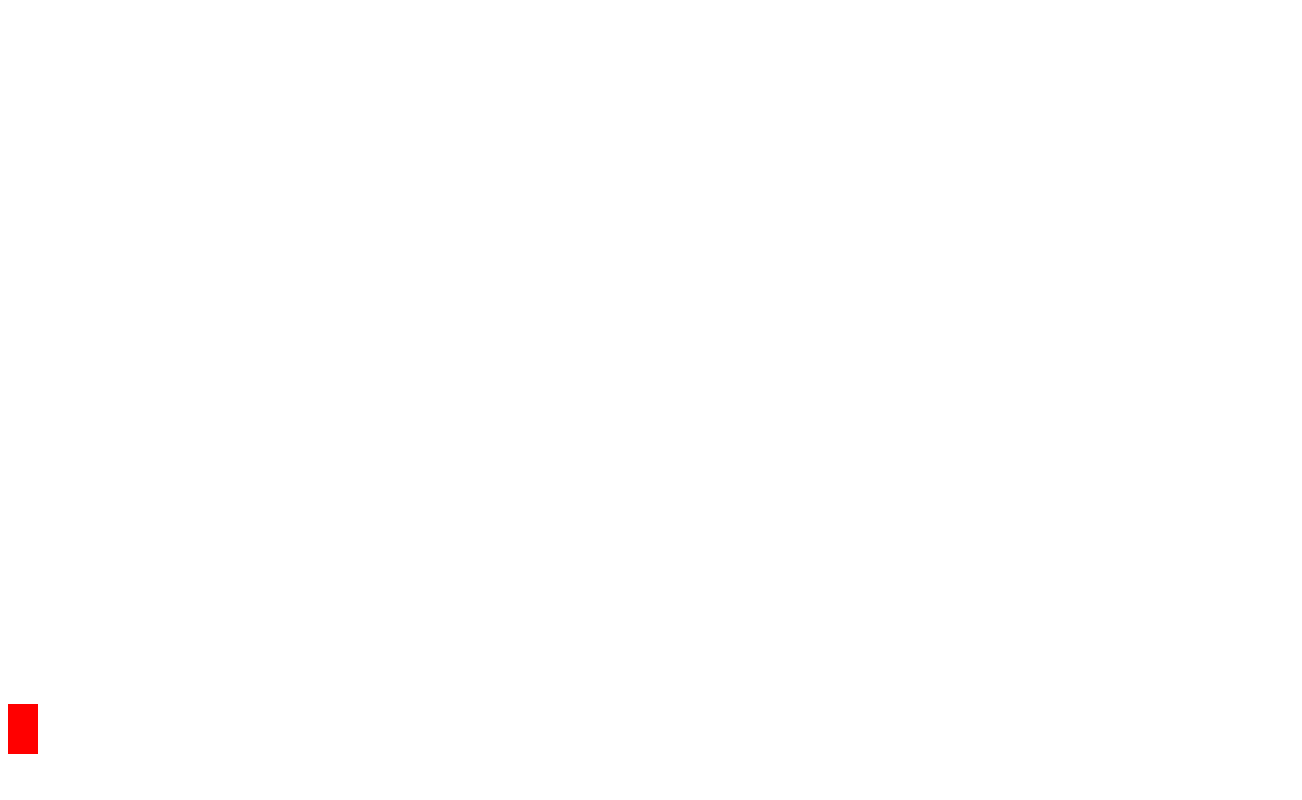
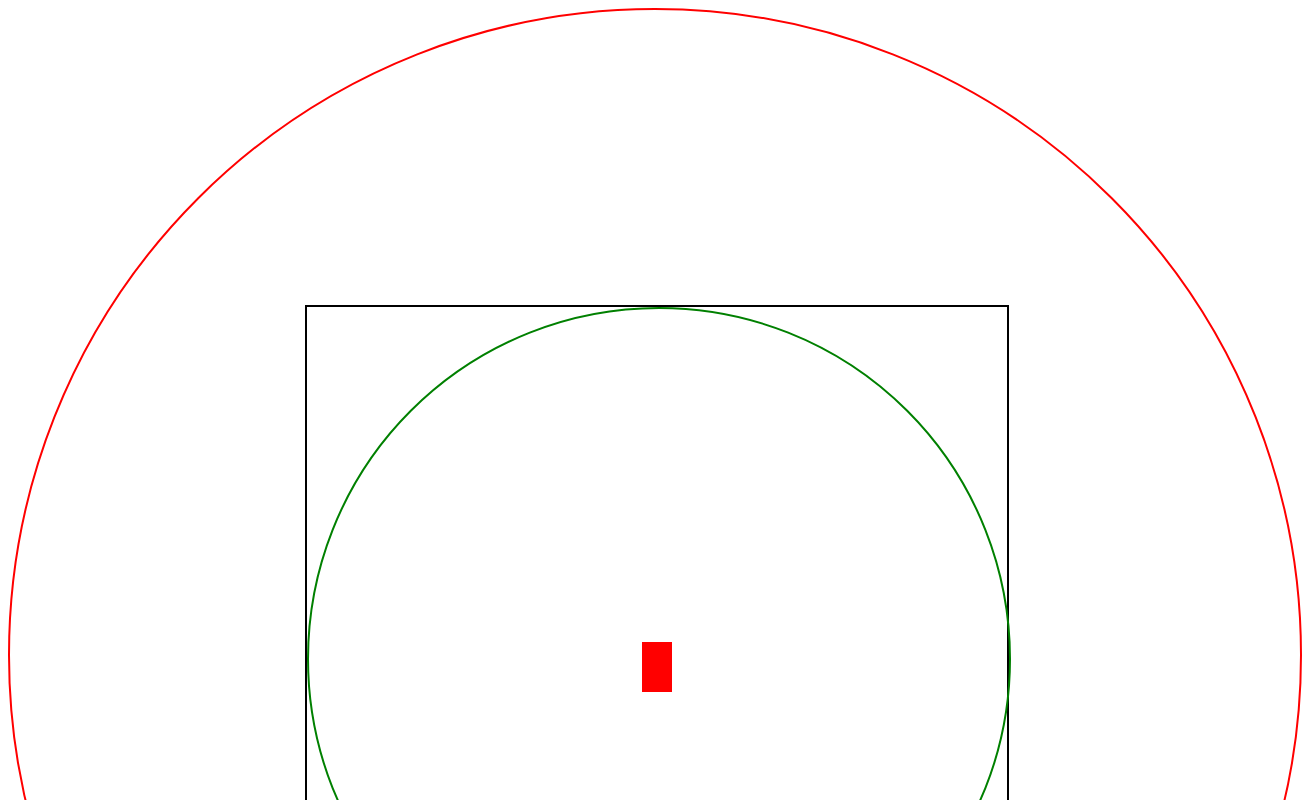
Before and after one commit to Aidan-Clark/asteroids, a plain HTML site: page index.html in a window 1280 px wide. Shown: the top 800 px of the page, 1302 px wide, since content can reach past the window. Drawn offline with Linux system fonts and the light colour scheme.

Commit message:
Added Asteroids, which always travel through the viewing area

```diff
--- a/css/style.css
+++ b/css/style.css
@@ -1,10 +1,43 @@
+.screen {
+  height: 700px;
+  width: 700px;
+  border: 2px solid black;
+  position: absolute;
+  top: 50%;
+  left: 50%;
+  margin: -350px 0px 0px -350px;
+}
+
+.innerCircle {
+  height: 700px;
+  width: 700px;
+  border: 2px solid green;
+  border-radius: 50%;
+  position: absolute;
+}
+
+.outerCircle {
+  height: 1290px;
+  width: 1290px;
+  margin: auto;
+  border: 2px solid red;
+  border-radius: 50%;
+  position: relative;
+}
+
 .ship {
   height: 50px;
   width: 30px;
   background-color: red;
 
-  position: relative;
-  left: 0px;
-  top: 696px;
+  position: absolute;
+  left: 335px;
+  top: 335px;
   transform: rotate(0deg);
 }
+
+.asteroid {
+  background-color: blue;
+  border-radius: 50%;
+  position: absolute;
+}
--- a/index.html
+++ b/index.html
@@ -5,11 +5,18 @@
     <title>Asteroids</title>
     <link rel="stylesheet" href="css/style.css">
     <script type="text/javascript" src="js/jquery-3.3.1.min.js"></script>
-    <script type="text/javascript" src="js/main.js"></script>
+    <script type="text/javascript" src="js/ship.js"></script>
+    <script type="text/javascript" src="js/asteroids.js"></script>
   </head>
   <body>
     <main>
-      <div class="ship"></div>
+      <div class="outerCircle">
+        <div class="screen">
+          <div class="innerCircle"></div>
+          <div class="ship"></div>
+
+      </div>
+      </div>
     </main>
 
   </body>
--- /dev/null
+++ b/js/asteroids.js
@@ -0,0 +1,89 @@
+$(function() {
+  var asteroidVx = 0;
+  var asteroidVy = -6;
+  var asteroidVelocityRange = [6, 12];
+  var asteroidRadiusRange = [30, 150];
+  var refreshTime = 17;
+  var viewingCircleRadius = 350;
+  var spawnCircleRadius = 645;
+  var asteroidArray = [];
+  var asteroidElements = $(".asteroid");
+
+
+  var Asteroid = function(position, velocity, radius) {
+    this.position = position;
+    this.velocity = velocity;
+    this.radius = radius;
+  }
+
+  function makeAsteroid() {
+    var startAngle = Math.floor((Math.random() * 360));
+    // var startAngle = 270;
+    // console.log(startAngle);
+
+    var velocityAngleMax = startAngle + 90 + (Math.asin(viewingCircleRadius/spawnCircleRadius) * (180/Math.PI));
+    var velocityAngleMin = startAngle + 90 - (Math.asin(viewingCircleRadius/spawnCircleRadius) * (180/Math.PI));
+    var velocityAngle = Math.floor((Math.random() * (velocityAngleMax - velocityAngleMin + 1)) + velocityAngleMin);
+    // console.log(velocityAngleMax + " " + velocityAngleMin);
+    var velocityTotal = Math.floor((Math.random() * (asteroidVelocityRange[1] - asteroidVelocityRange[0] + 1)) + asteroidVelocityRange[0]);
+    console.log(velocityTotal);
+    var velocity = [null, null];
+    velocity[0] = velocityTotal * Math.cos(velocityAngle * (Math.PI/180));
+    velocity[1] = velocityTotal * Math.sin(velocityAngle * (Math.PI/180));
+
+    var radius = Math.floor((Math.random() * asteroidRadiusRange[1] - asteroidRadiusRange[0] + 1) + asteroidRadiusRange[0]);
+
+    var position = [null, null];
+    position[0] = (viewingCircleRadius - radius) + (spawnCircleRadius * Math.sin(startAngle * (Math.PI/180)));
+    position[1] = (viewingCircleRadius - radius) - (spawnCircleRadius * Math.cos(startAngle * (Math.PI/180)));
+
+    var newAsteroid = new Asteroid(position, velocity, radius);
+    var $asteroidDiv = $('<div class="asteroid"></div>');
+    $(".screen").append($asteroidDiv);
+
+    asteroidArray.push(newAsteroid);
+    asteroidElements = $(".asteroids");
+    asteroidElements.last().css({"left": newAsteroid.position[0] + "px", "top": newAsteroid.position[1] + "px", "height": radius*2, "width": radius*2});
+
+  }
+
+
+  // Moves ship based on velocity
+  function asteroidMovement(i, asteroid) {
+    $asteroidElements = $(".asteroid");
+    asteroid.position[0] += asteroid.velocity[0] * (refreshTime / 40);
+    asteroid.position[1] += asteroid.velocity[1] * (refreshTime / 40);
+    $asteroidElements.eq(i).css({"left": asteroid.position[0] + "px", "top": asteroid.position[1] + "px", "height": asteroid.radius*2, "width": asteroid.radius*2});
+  }
+
+  makeAsteroid();
+  // makeAsteroid();
+  // makeAsteroid();
+
+
+  // refresh rate
+  setInterval(function() {
+
+    // for (var i in asteroidList) {
+    //   asteroidMovement($asteroidList[i], i);
+    // }
+
+    // $asteroidList.each(function(i, asteroid) {
+    //   asteroidMovement(i, asteroid);
+    // });
+
+    for (var i in asteroidArray) {
+      asteroidMovement(i, asteroidArray[i]);
+    }
+
+  }, refreshTime);
+
+
+
+
+
+
+
+
+
+});
--- a/js/main.js
+++ /dev/null
@@ -1,136 +0,0 @@
-$(function() {
-  var $ship = $(".ship");
-  var baseMovement = 5;
-  var baseVelocity = 1;
-  var shipVx = 0;
-  var shipVy = 0;
-  var wasdKeys = [false, false, false, false];
-  var refreshTime = 17;
-  var maxVelocity = 10;
-  var shipDampening = 0.985;
-
-  // Get left: & top: CSS values
-  var shipX = parseFloat($ship.css("left").match(/\d/g).join(""));
-  var shipY = parseFloat($ship.css("top").match(/\d/g).join(""));
-
-  // Get Cos(theta) from the transformation matrix
-  var shipTheta = parseFloat($ship.css("transform").split("(")[1].split(")")[0].split(",")[0]);
-
-  // Convert to theta, then convert from radians to degrees
-  shipTheta = Math.round(Math.acos(shipTheta) * (180/Math.PI))
-
-  function shipMovement() {
-    shipX += shipVx * (refreshTime / 40);
-    shipY += shipVy * (refreshTime / 40);
-    $ship.css({"left": shipX + "px", "top": shipY + "px"});
-  }
-
-  function shipVelocity(direction) {
-    var shipTotalV = Math.sqrt((shipVx**2) + (shipVy**2));
-    var newShipVx = shipVx + (direction * baseVelocity * Math.sin(shipTheta * (Math.PI/180)));
-    var newShipVy = shipVy - (direction * baseVelocity * Math.cos(shipTheta * (Math.PI/180)));
-    var newShipTotalV = Math.sqrt((newShipVx**2) + (newShipVy**2));
-
-    if (newShipTotalV >= maxVelocity) {
-      shipVx *= maxVelocity / shipTotalV;
-      shipVy *= maxVelocity / shipTotalV;
-    } else {
-      shipVx = newShipVx;
-      shipVy = newShipVy;
-    }
-  }
-
-  // Calculates new ship angle
-  function shipRotation(direction) {
-    shipTheta += direction * 5;
-    if (shipTheta < 0) {
-      shipTheta += 360;
-    }
-
-    if (shipTheta >= 360) {
-      shipTheta -= 360;
-    }
-    $ship.css("transform", "rotate(" + shipTheta + "deg)");
-  }
-
-  // refresh rate
-  setInterval(function() {
-    shipVx *= shipDampening;
-    shipVy *= shipDampening;
-
-    if (wasdKeys[0] == true) {
-      shipVelocity(1);
-    }
-
-    if (wasdKeys[1] == true) {
-      shipRotation(-1);
-    }
-
-    if (wasdKeys[2] == true) {
-      shipVelocity(-1);
-    }
-
-    if (wasdKeys[3] == true) {
-      shipRotation(1);
-    }
-
-    shipMovement();
-
-  }, refreshTime);
-
-  // Sets value to true if true if key has been pressed down
-  $(document).keydown(function(event) {
-    switch(event.which) {
-      case 87: // w
-        wasdKeys[0] = true;
-        break;
-
-      case 65: // a
-        wasdKeys[1] = true;
-        break;
-
-      case 83: // s
-        wasdKeys[2] = true;
-        break;
-
-      case 68: // d
-        wasdKeys[3] = true;
-        break;
-
-      default: return;
-    }
-    event.preventDefault();
-  });
-
-  // Sets value to false if key has been released
-  $(document).keyup(function(event) {
-    switch(event.which) {
-      case 87: // w
-        wasdKeys[0] = false;
-        break;
-
-      case 65: // a
-        wasdKeys[1] = false;
-        break;
-
-      case 83: // s
-        wasdKeys[2] = false;
-        break;
-
-      case 68: // d
-        wasdKeys[3] = false;
-        break;
-
-        default: return;
-    }
-    event.preventDefault();
-  });
-
-
-
-
-
-
-
-
-});
--- /dev/null
+++ b/js/ship.js
@@ -0,0 +1,145 @@
+$(function() {
+  var $ship = $(".ship");
+  var baseVelocity = 1;
+  var shipVelocity = [null, null]
+  var wasdKeys = [false, false, false, false];
+  var refreshTime = 17;
+  var maxShipVelocity = 10;
+  var shipTotalV = null;
+  var shipDampening = 0.985;
+
+  var shipPosition = [null, null]
+  // Get left: & top: CSS values
+  shipPosition[0] = parseFloat($ship.css("left").match(/\d/g).join(""));
+  shipPosition[1] = parseFloat($ship.css("top").match(/\d/g).join(""));
+
+  // Get Cos(theta) from the transformation matrix
+  var shipTheta = parseFloat($ship.css("transform").split("(")[1].split(")")[0].split(",")[0]);
+
+  // Convert to theta, then convert from radians to degrees
+  shipTheta = Math.round(Math.acos(shipTheta) * (180/Math.PI))
+
+  // Sets value to true if true if key has been pressed down
+  $(document).keydown(function(event) {
+    switch(event.which) {
+      case 87: // w
+        wasdKeys[0] = true;
+        break;
+
+      case 65: // a
+        wasdKeys[1] = true;
+        break;
+
+      case 83: // s
+        wasdKeys[2] = true;
+        break;
+
+      case 68: // d
+        wasdKeys[3] = true;
+        break;
+
+      default: return;
+    }
+    event.preventDefault();
+  });
+
+  // Sets value to false if key has been released
+  $(document).keyup(function(event) {
+    switch(event.which) {
+      case 87: // w
+        wasdKeys[0] = false;
+        break;
+
+      case 65: // a
+        wasdKeys[1] = false;
+        break;
+
+      case 83: // s
+        wasdKeys[2] = false;
+        break;
+
+      case 68: // d
+        wasdKeys[3] = false;
+        break;
+
+        default: return;
+    }
+    event.preventDefault();
+  });
+
+  // Moves ship based on velocity
+  function changeShipMovement() {
+    if (shipTotalV < 0.2) {
+      shipVelocity[0] = 0;
+      shipVelocity[1] = 0;
+    }
+
+    shipPosition[0] += shipVelocity[0] * (refreshTime / 40);
+    shipPosition[1] += shipVelocity[1] * (refreshTime / 40);
+    $ship.css({"left": shipPosition[0] + "px", "top": shipPosition[1] + "px"});
+  }
+
+  // Calculates new velocity for ship
+  function changeShipVelocity(direction) {
+    var newShipVelocity = [null, null];
+    newShipVelocity[0] = shipVelocity[0] + (direction * baseVelocity * Math.sin(shipTheta * (Math.PI/180)));
+    newShipVelocity[1] = shipVelocity[1] - (direction * baseVelocity * Math.cos(shipTheta * (Math.PI/180)));
+    var newShipTotalV = Math.sqrt((newShipVelocity[0]**2) + (newShipVelocity[1]**2));
+
+    if (newShipTotalV >= maxShipVelocity) {
+      shipVelocity[0] *= maxShipVelocity / shipTotalV;
+      shipVelocity[1] *= maxShipVelocity / shipTotalV;
+    } else {
+      shipVelocity[0] = newShipVelocity[0];
+      shipVelocity[1] = newShipVelocity[1];
+    }
+      shipTotalV = Math.sqrt((shipVelocity[0]**2) + (shipVelocity[1]**2));
+  }
+
+  // Calculates new ship angle
+  function changeShipRotation(direction) {
+    shipTheta += direction * 5;
+    if (shipTheta < 0) {
+      shipTheta += 360;
+    }
+
+    if (shipTheta >= 360) {
+      shipTheta -= 360;
+    }
+    $ship.css("transform", "rotate(" + shipTheta + "deg)");
+  }
+
+  // refresh rate
+  setInterval(function() {
+    shipVelocity[0] *= shipDampening;
+    shipVelocity[1] *= shipDampening;
+
+    if (wasdKeys[0] == true) {
+      changeShipVelocity(1);
+    }
+
+    if (wasdKeys[1] == true) {
+      changeShipRotation(-1);
+    }
+
+    if (wasdKeys[2] == true) {
+      changeShipVelocity(-1);
+    }
+
+    if (wasdKeys[3] == true) {
+      changeShipRotation(1);
+    }
+
+    changeShipMovement();
+
+  }, refreshTime);
+
+
+
+
+
+
+
+
+
+});
```
